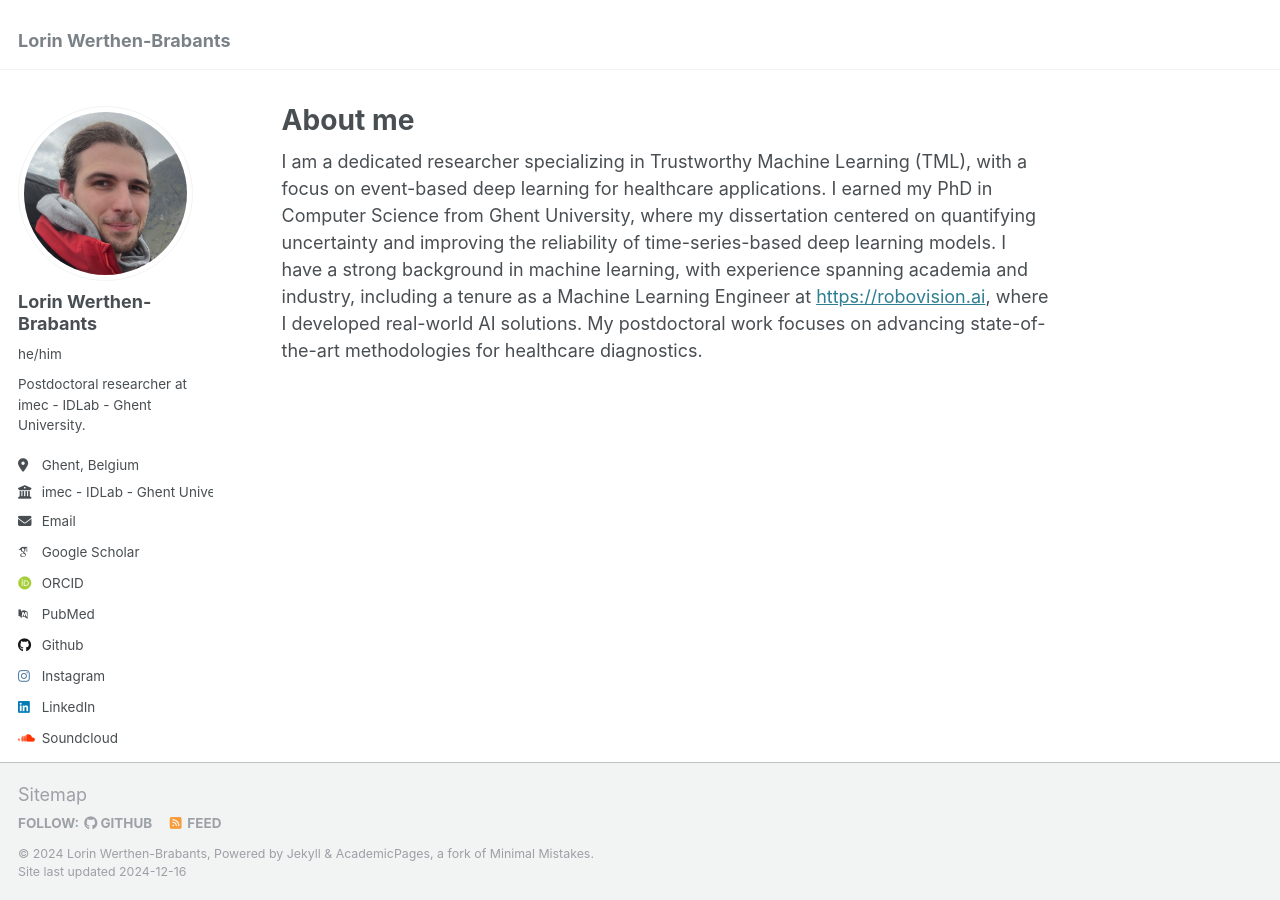
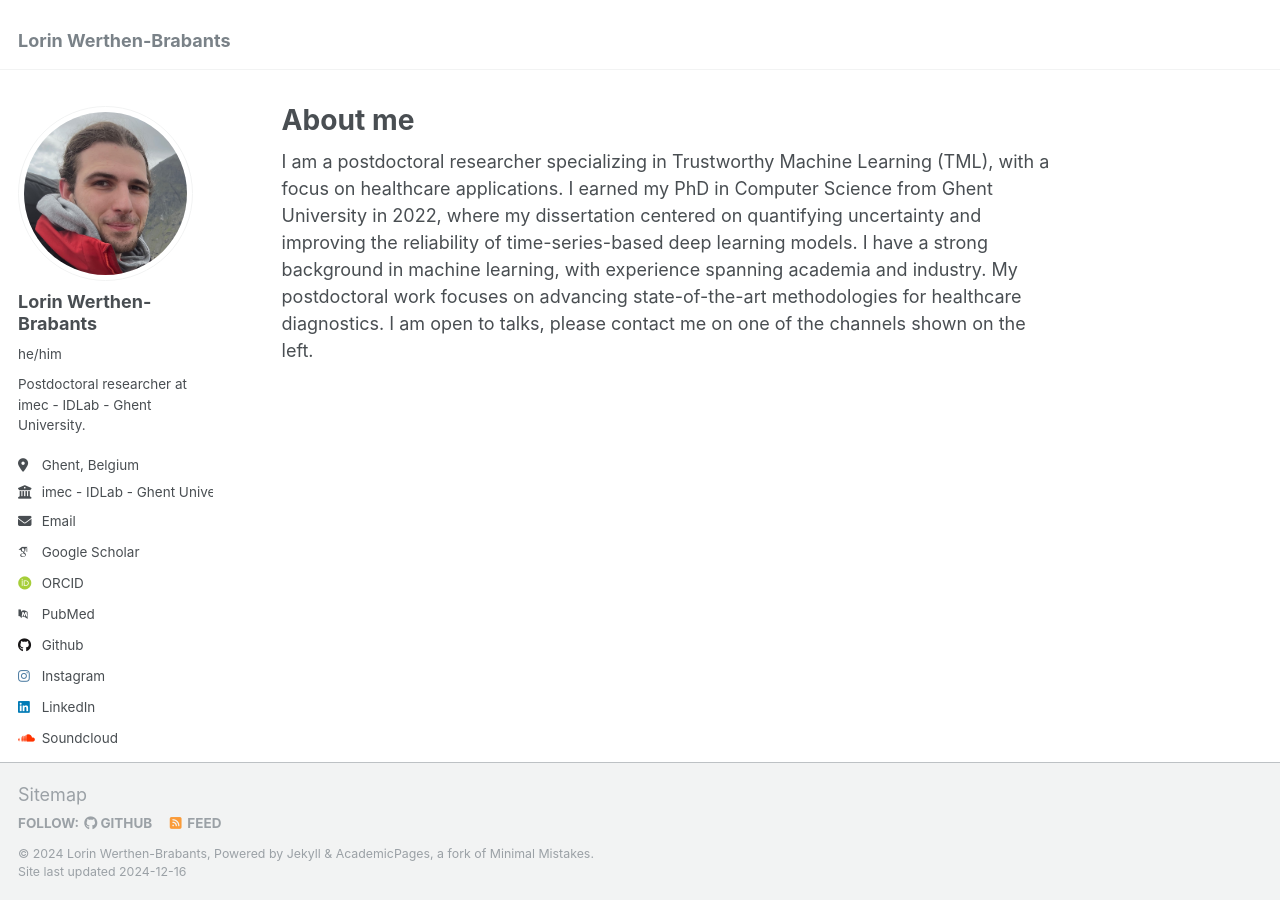
Before and after one commit to werthen/werthen.com, a Jekyll site: the page built from _pages/about.md, in a window 1280 px wide. Built offline with Jekyll 4.4.1, drawn with Linux system fonts in a browser that asks for light colours; some web fonts are replaced.

Commit message:
Update about.md

```diff
--- a/_pages/about.md
+++ b/_pages/about.md
@@ -7,4 +7,4 @@ redirect_from:
   - /about.html
 ---
 
-I am a dedicated researcher specializing in Trustworthy Machine Learning (TML), with a focus on event-based deep learning for healthcare applications. I earned my PhD in Computer Science from Ghent University, where my dissertation centered on quantifying uncertainty and improving the reliability of time-series-based deep learning models. I have a strong background in machine learning, with experience spanning academia and industry, including a tenure as a Machine Learning Engineer at <https://robovision.ai>, where I developed real-world AI solutions. My postdoctoral work focuses on advancing state-of-the-art methodologies for healthcare diagnostics.
+I am a postdoctoral researcher specializing in Trustworthy Machine Learning (TML), with a focus on healthcare applications. I earned my PhD in Computer Science from Ghent University in 2022, where my dissertation centered on quantifying uncertainty and improving the reliability of time-series-based deep learning models. I have a strong background in machine learning, with experience spanning academia and industry. My postdoctoral work focuses on advancing state-of-the-art methodologies for healthcare diagnostics. I am open to talks, please contact me on one of the channels shown on the left.
```
